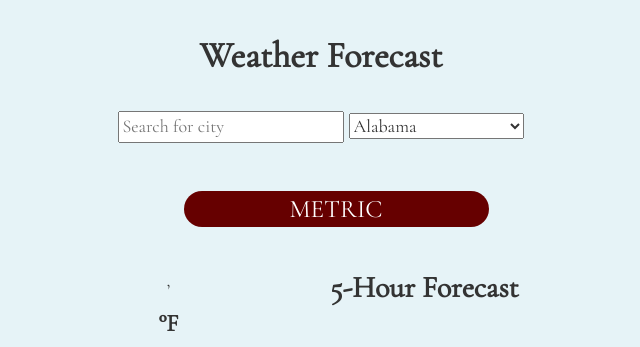
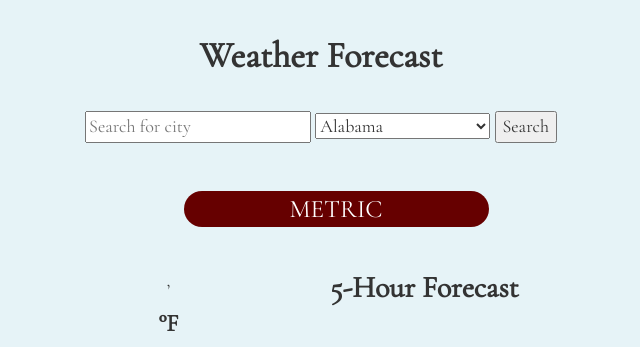
Before and after one commit to ianagpawa/weather2.0, a Python web app: template templates/main_page.html in a window 1280 px wide. Shown: the top 347 px of the page, without its empty margins (319-959 px from the left). Run offline with Jinja, Linux system fonts and the light colour scheme; the template is opened without the code that fills it, so the values that code supplies are empty; some libraries are stand-ins or nearby versions.

Commit message:
feat: Add search button

```diff
--- a/templates/main_page.html
+++ b/templates/main_page.html
@@ -94,7 +94,10 @@
                     	<option value="WI">Wisconsin</option>
                     	<option value="WY">Wyoming</option>
                     </select>
+                    <input type='submit' value='Search'>
                 </div>
+
+
             </form>
             <h2 id='location'>{{today.location}}</h2>
             <div class='col-md-2 col-md-offset-5 convert-div'>
```
